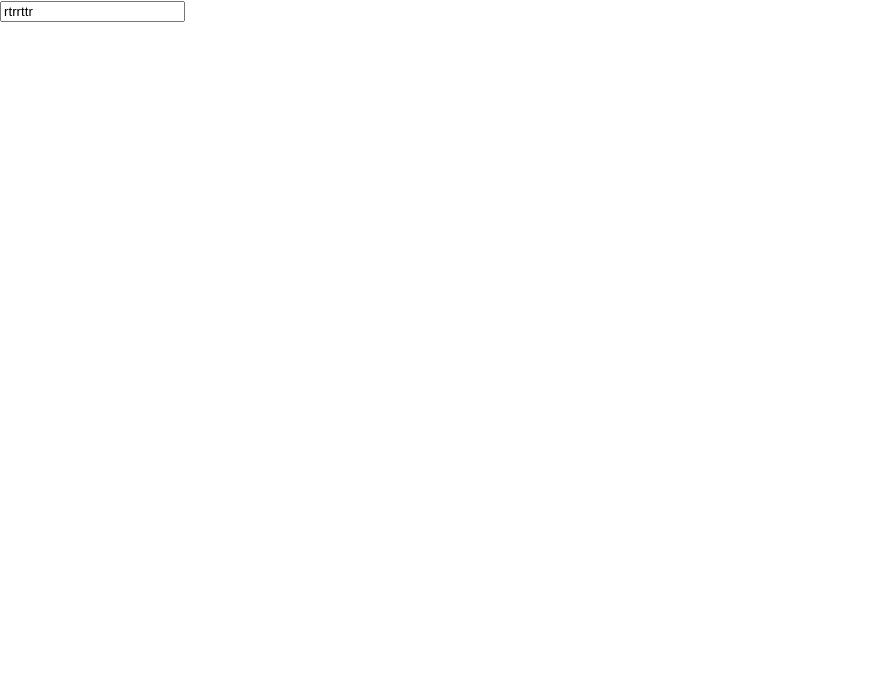
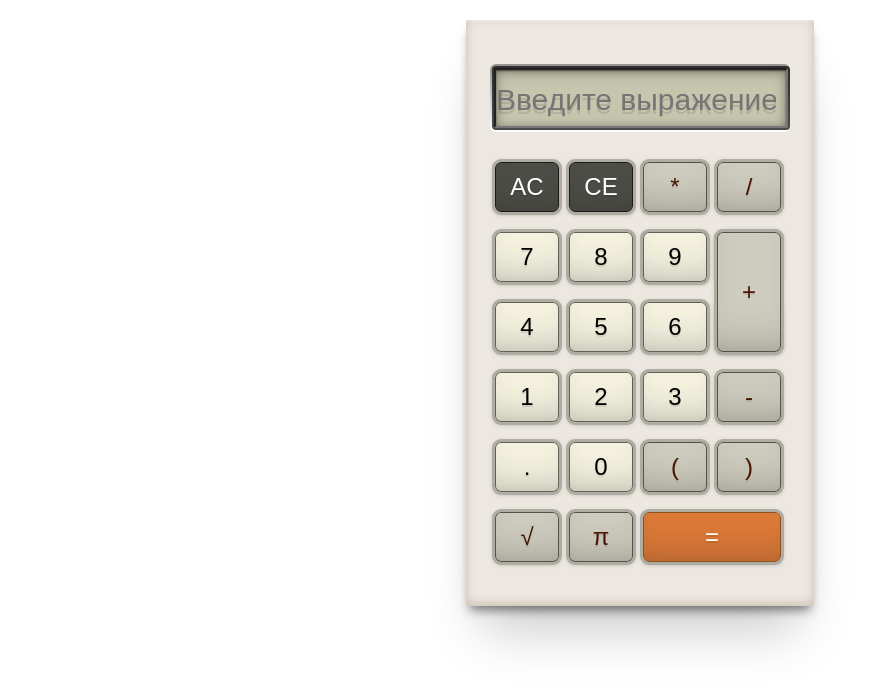
Before and after one commit to Un1nstallexe/React-calculator, a React (Create React App) app: page / in a window 1280 px wide. Shown: the top 688 px of the page, without its empty margins (0-883 px from the left). Built offline with nearby package versions, Linux system fonts and the light colour scheme.

Commit message:
calculator bundled, dots mistake in typing filter added

```diff
--- a/src/App.css
+++ b/src/App.css
@@ -1,3 +1,12 @@
-.App {
-  background-color:#869da5;
+.calc-wrapper {
+  box-shadow: 0 8px 10px -4px rgba(0, 0, 0, 0.5),
+   0 40px 50px -15px rgba(0, 0, 0, 0.2),
+   inset 0 -2px 8px 1px rgba(204, 194, 181, 1),
+   0px 2px 1px 0px rgba(255,255,255,0.8) inset;
+  background-color: rgb(236, 231, 225);
+  width:300px;
+  border-radius: 3px;
+  display: block;
+  margin: 20px auto;
+  padding: 44px 24px;
 }
--- a/src/App.js
+++ b/src/App.js
@@ -1,6 +1,7 @@
 import React from 'react';
 import './App.css';
 import Screen from './components/screen/screen.js';
+import Keypad from './components/keypad/keypad';
 import { Component } from 'react';
 import mathParser from './components/parser/parser';
 
@@ -8,32 +9,69 @@ class App extends Component {
   constructor(props) {
     super(props);
     this.state = {
-      text:'rtrrttr'
-
+      text:""
+    }
+  }
+  evalText = (a)=>{
+    this.setState(({
+      text:`${mathParser(a)}`
+    }));
+    console.log(this.state.text)
+  }
+  filterMistakes = (string)=>{
+    const arr = string.replace(/\s/g, '')
+    .match(/[+\-*/)(√]|([0-9.eπ\s]+)/g) || [];
+    console.log(arr);
+    if (arr[arr.length-1] && (arr[arr.length-1].match(/\./g) || []).length>1) {
+      this.clear();
+    }
+  }
+  onScreenChange = (text) => {
+    console.log(text)
+    if (text.includes("=")) {
+      this.evalText(text.slice(0,-1));
+    } else {
+      this.setState({
+      text:text
+    });
+    this.filterMistakes(text);
     }
   }
 
-  onScreenChange = (text) => {
-    if (text.includes("=")) {
-      this.setState({
-        text:mathParser(text.slice(0,-1))
-      })
-      console.log('bruh');
+  onTypeText = (string)=> {
+    if (string==='=') {
+      this.evalText(this.state.text)
+    } else {
+      this.setState(({text})=>({
+      text: text + string
+    }));
+    this.filterMistakes(this.state.text+string);
     }
-    else {
-      this.setState({
-      text:text
-    });
-    }
-    console.dir(text);
+    console.log(this.state.text);
+  }
+
+  clear = ()=>{
+    this.setState(({text})=>({
+      text:text.slice(0,-1)
+    }))
+  }
+
+  clearAll = ()=>{
+    this.setState(({text})=>({
+      text:''
+    }))
   }
 
   render () {
     return (
-      <div className="shell">
+      <div className="calc-wrapper">
       <Screen
       text={this.state.text}
       onScreenChange={this.onScreenChange}/>
+      <Keypad
+      typeText={this.onTypeText}
+      clear={this.clear}
+      clearAll={this.clearAll}/>
       </div>
     )
   }
--- a/src/components/keypad/keypad.css
+++ b/src/components/keypad/keypad.css
@@ -0,0 +1,52 @@
+.bt {
+    font-family: 'Rubik', sans-serif;
+    width: 64px;
+    height: 50px;
+    position: relative;
+    box-sizing: border-box;
+    border:1px solid rgba(0, 0, 0, 0.6);
+    border-radius: 6px;
+    margin-top: 20px;
+    margin-left: 5px;
+    margin-right:5px;
+    background: #f5f3e0 ;
+    font-weight: 500;
+    font-size: 150%;
+    box-shadow: inset 1px -30px 62px -59px #1a1a19 ,0px 1px 5px 1px rgb(163, 163, 156);
+    outline:solid 3px #afada2;
+    text-shadow: #dd7a38;
+    text-shadow: 0 2px rgba(0, 0, 0, 0.1);
+
+}
+.bt:active {
+    box-shadow: inset 1px 30px 62px -59px #1a1a19 ;
+}
+.bt-functional {
+    background-color:#ceccbe;
+    color:rgb(73, 21, 0);
+}
+.bt-clear {
+    background-color:#4e4e48;
+    color:white;
+    border-color:#1a1a19;
+}
+.bt-equal {
+    background-color:#dd7a38;
+    border-color: #914f24;
+    width:138px;
+    color:white;
+}
+.bt-plus {
+    position: absolute;
+    height:120px;
+    background-color:#ceccbe;
+    color:rgb(73, 21, 0);
+    z-index: 2;
+}
+.bt::after {
+    box-shadow: 0px 1px 33px 11px rgba(26,26,25,1);
+}
+.keypad {
+    margin: auto;
+    padding: 0;
+}
--- a/src/components/keypad/keypad.js
+++ b/src/components/keypad/keypad.js
@@ -1,14 +1,39 @@
-import './keypad.js'
-export default function Keypad() {
-    return (
-        <div className='keypad'>
-            <table>
-                <tr>
-                    <td>
+import './keypad.css'
+import React from 'react'
+export default class Keypad extends React.Component {
+    render() {
+        return (
+            <div className="keypad">
+            <button  onClick={this.props.clearAll} className="bt bt-clear">AC</button>
+            <button  onClick={this.props.clear} className="bt bt-clear">CE</button>
+            <button  onClick={(e)=>this.props.typeText('*')} className="bt bt-functional">*</button>
+            <button  onClick={(e)=>this.props.typeText('/')} className="bt bt-functional">/</button>
 
-                    </td>
-                </tr>
-            </table>
+            <button  onClick={(e)=>this.props.typeText('7')} className="bt">7</button>
+            <button  onClick={(e)=>this.props.typeText('8')} className="bt">8</button>
+            <button  onClick={(e)=>this.props.typeText('9')} className="bt">9</button>
+            <button  onClick={(e)=>this.props.typeText('+')} className="bt bt-plus">+</button>
+            <button className="bt bt-functional">+</button>
+
+            <button  onClick={(e)=>this.props.typeText('4')} className="bt">4</button>
+            <button  onClick={(e)=>this.props.typeText('5')} className="bt">5</button>
+            <button  onClick={(e)=>this.props.typeText('6')} className="bt">6</button>
+            <button className="bt bt-functional">-</button>
+
+            <button  onClick={(e)=>this.props.typeText('1')} className="bt">1</button>
+            <button  onClick={(e)=>this.props.typeText('2')} className="bt">2</button>
+            <button  onClick={(e)=>this.props.typeText('3')} className="bt">3</button>
+            <button  onClick={(e)=>this.props.typeText('-')} className="bt bt-functional">-</button>
+
+            <button  onClick={(e)=>this.props.typeText('.')} className="bt">.</button>
+            <button  onClick={(e)=>this.props.typeText('0')} className="bt">0</button>
+            <button  onClick={(e)=>this.props.typeText('(')} className="bt bt-functional">(</button>
+            <button  onClick={(e)=>this.props.typeText(')')} className="bt bt-functional">)</button>
+
+            <button  onClick={(e)=>this.props.typeText('√')} className="bt bt-functional">√</button>
+            <button  onClick={(e)=>this.props.typeText('π')} className="bt bt-functional">π</button>
+            <button  onClick={(e)=>this.props.typeText('=')} className="bt bt-equal">=</button>
         </div>
-    )
+        )
+    }
 }
--- a/src/components/screen/screen.css
+++ b/src/components/screen/screen.css
@@ -0,0 +1,27 @@
+.screen {
+    border-radius: 2px;
+    font-size: 30px;
+    text-align: right;
+    height: 52px;
+    color: rgba(0, 0, 0, 0.7);
+    text-shadow: 0 4px rgba(0, 0, 0, 0.1);
+    background: #c6c5ad;
+    line-height: 30px;
+    padding: 4px 10px 0px 0;
+    box-shadow: inset 0 1px 2px 0 rgba(0, 0, 0, 0.5), inset 0 2px 12px 0 rgba(0, 0, 0, 0.4), 0 0 0 2px rgba(0, 0, 0, 0.7);
+    overflow: hidden;
+    width:280px;
+}
+.screen:focus {
+    outline:none;
+}
+.screen-wrapper:hover {
+    outline:none;
+}
+.screen-wrapper {
+    margin: 0 auto 10px auto;
+    background: linear-gradient(to bottom, rgba(65, 65, 62, 0.5) 0%, rgba(255, 255, 255, 1) 100%);
+    padding: 4px;
+    border-radius:6px;
+    box-sizing: border-box;
+}
--- a/src/components/screen/screen.js
+++ b/src/components/screen/screen.js
@@ -1,13 +1,17 @@
 import {Component} from "react";
 import './screen.css';
-export default class Screen extends Component {
+class Screen extends Component {
     render() {
         return(
-            <input type="text"
-            placeholder="Введите выражение"
-            className="screen"
-            onChange={(e)=>this.props.onScreenChange(e.currentTarget.value)}
-            value={this.props.text}/>
+            <div className="screen-wrapper">
+                <input type="text"
+                placeholder="Введите выражение"
+                className="screen"
+                onChange={(e)=>this.props.onScreenChange(e.currentTarget.value)}
+                value={this.props.text}/>
+            </div>
+
         )
     }
 }
+export default Screen;
```
